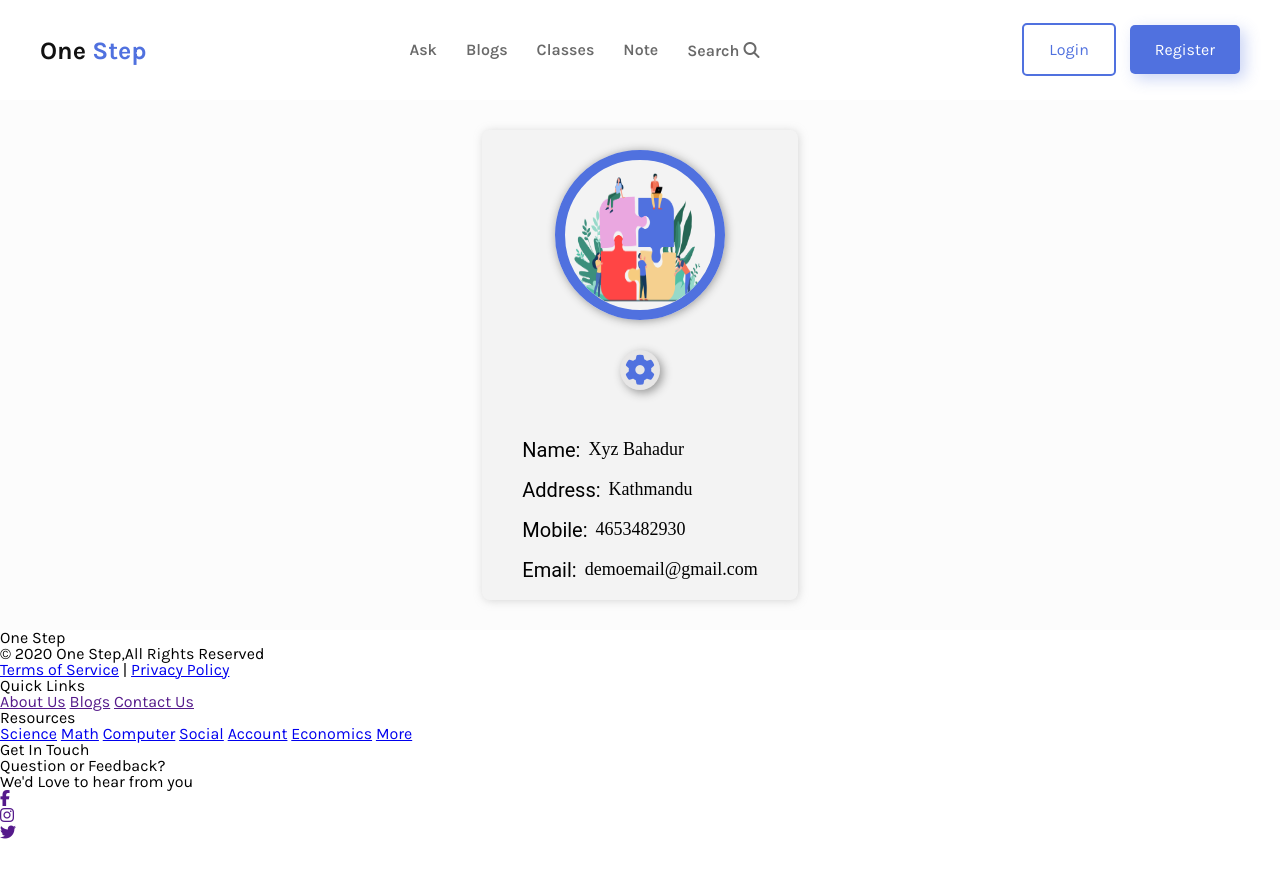
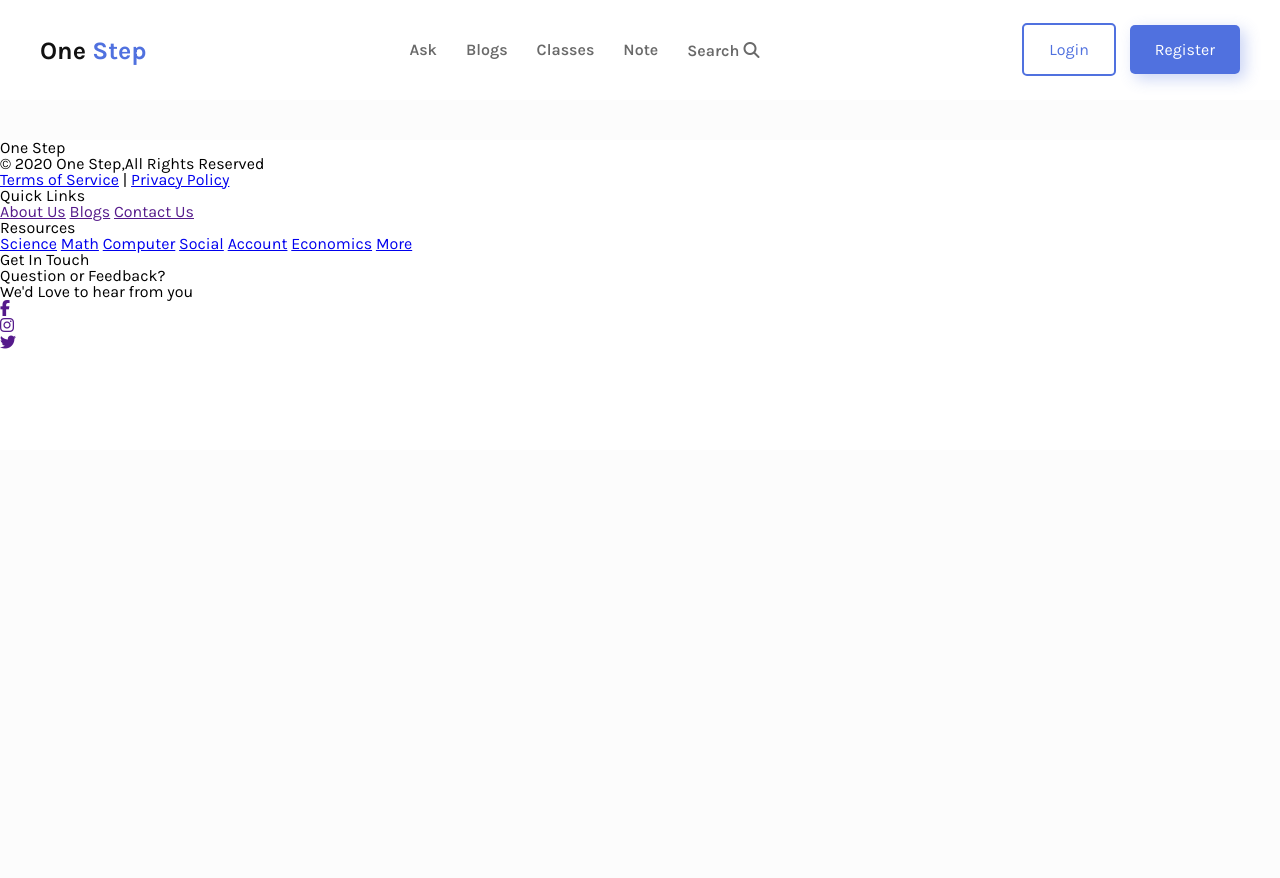
Before and after one commit to aakashthapa060/onestep, a plain HTML site: page userprofile.html in a window 1280 px wide. After the commit the page ends 800 px from the top, so only its background shows below. Drawn offline with Linux system fonts and the light colour scheme; files that its build step writes are made by us from their sources.

Commit message:
UserProfile Updated

```diff
--- /dev/null
+++ b/static/css/userprofile.css
@@ -0,0 +1,5 @@
+.container{
+    width: 1200px;
+    height: auto;
+    margin: 40px auto;
+}
--- a/userprofile.css
+++ /dev/null
@@ -1,73 +0,0 @@
-.container{
-    width: 100%;
-    display: flex;
-    justify-content: center;
-    align-items: center;
-    margin: 30px 0px;
-}
-.container .inner-container-content{
-    width: 100%;
-    display: flex;
-    flex-direction: column;
-    justify-content: center;
-    align-items: center;
-}
-.container .inner-container{
-    background: rgba(179, 179, 179, 0.118);
-    box-shadow: 1px 1px 10px rgba(153, 153, 153, 0.371);
-    padding: 20px 40px;
-    border-radius: 8px;
-}
-.container .inner-container .user-photo{
-    width: 150px;
-    height: 150px;
-    border: 10px solid #5071df;
-    border-radius: 50%;
-    overflow: hidden;
-    box-shadow: 1px 1px 10px #999;
-}
-.container .inner-container .user-photo img{
-    width: 150px;
-    height: 150px;
-    overflow: hidden;
-    size: cover;
-}
-.container .inner-container .update-user{
-    display: flex;
-    width: 100%;
-    justify-content: center;
-    margin-top: 30px;
-}
-.container .inner-container .update-user a{
-    text-decoration: none;
-    color:#5071df;
-}
-.container .inner-container .update-user i{
-    font-size: 30px;
-    padding: 5px;
-    background-color: rgba(182, 180, 180, 0.207);
-    box-shadow: 3px 3px 10px #999;
-    border-radius: 50%;
-}
-.container .inner-container .content{
-    margin-top: 30px;
-}
-.container .inner-container .content .info{
-    display: flex;
-    flex-wrap: wrap;
-    margin-top: 20px;
-}
-.container .inner-container .content .info span{
-    font-size: 20px;
-    font-family: 'Roboto', sans-serif;
-}
-.container .inner-container .content .info p{
-    font-size: 18px;
-    padding-left: 8px;
-    font-family: 'Times New Roman', Times, serif;
-}
-@media (max-width:338px){
-    .container .inner-container{
-        width: 50%;
-    }
-}
--- a/userprofile.html
+++ b/userprofile.html
@@ -76,23 +76,10 @@
         </div>
     </nav>
     <!-- nav bar end -->
+    <div class="container">
 
-    <!-- container start -->
-<div class="container">
-    <div class="inner-container">
-        <div class="inner-container-content">
-        <div class="user-photo"><img src="./static/image/hero.png" alt=""></div>
-        <div class="update-user"><a href="#"><i class="fa fa-cog" aria-hidden="true"></i></a></div>
-        <div class="content">
-            <div class="info"><span>Name:</span><p>Xyz Bahadur</p></div>
-            <div class="info"><span>Address:</span><p>Kathmandu</p></div>
-            <div class="info"><span>Mobile:</span><p>4653482930</p></div>
-            <div class="info"><span>Email:</span><p>demoemail@gmail.com</p></div>
-        </div>
     </div>
-</div>
-</div>
-<!-- container ends here -->
+
     <!-- footer start  -->
     <footer>
         <div class="col-1">
```
Also changed, not shown: static/css/update-user.css (renamed from update-user.css), 1 other file.
